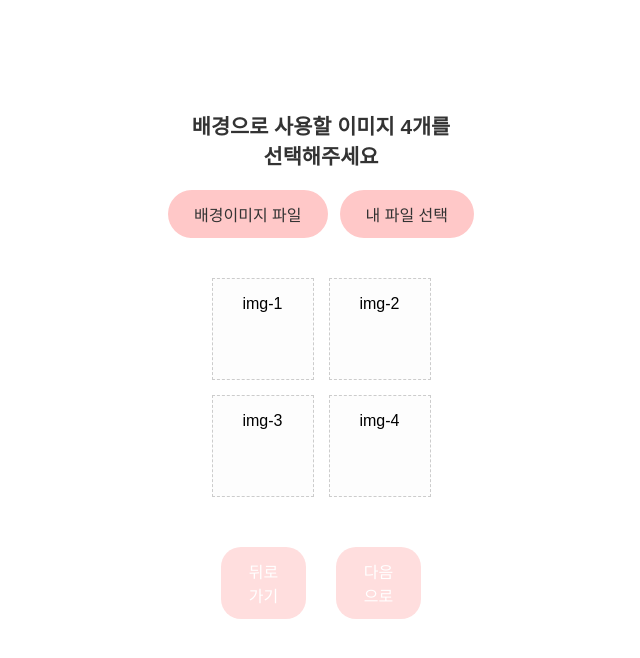
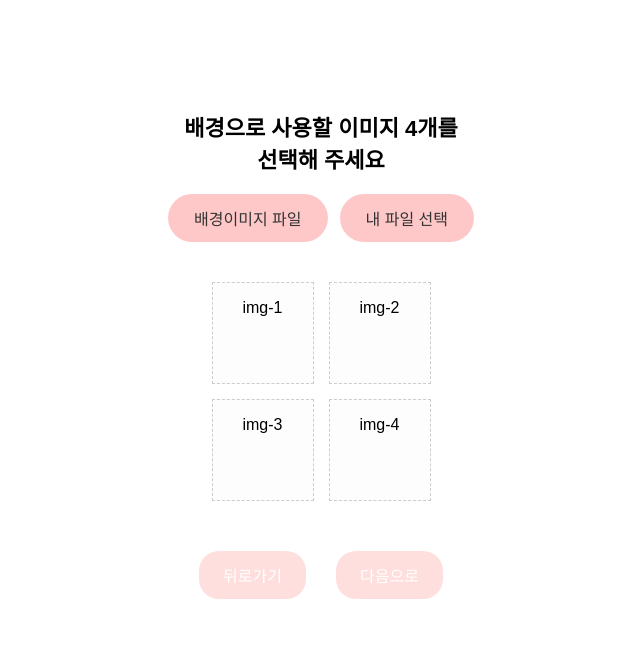
Before and after one commit to xeon-243859/ppongtok-app, a React (Vite) app: page /image/select in a window 1280 px wide. Shown: the top 658 px of the page, without its empty margins (319-959 px from the left). Built offline with nearby package versions, Linux system fonts and the light colour scheme.

Commit message:
✨ ImageSelectPage 최종 정리: 타자체 두줄 문구 + 예쁜 버튼 정렬 + 2x2 슬롯

```diff
--- a/src/pages/ImageSelectPage.css
+++ b/src/pages/ImageSelectPage.css
@@ -6,14 +6,33 @@
   text-align: center;
 }
 
-.image-select-title {
-  font-size: 1.3rem;
+/* ✅ 타자체 두 줄 */
+.typing-text {
+  text-align: center;
+  margin-top: 60px;
+  margin-bottom: 20px;
+  font-size: 22px;
   font-weight: bold;
-  color: #333;
-  margin-top: 60px; /* 🔽 여백 추가 */
-  margin-bottom: 20px;
 }
 
+.typing-text .line1,
+.typing-text .line2 {
+  animation: typing 1.2s steps(20) forwards;
+  white-space: nowrap;
+  overflow: hidden;
+  border-right: none;
+}
+
+.typing-text .line2 {
+  animation-delay: 1.2s;
+}
+
+@keyframes typing {
+  from { width: 0; }
+  to { width: 100%; }
+}
+
+/* ✅ 감성 버튼 + 한 줄 유지 */
 .file-button-group {
   display: flex;
   gap: 12px;
@@ -22,6 +41,7 @@
 }
 
 .file-button-group button {
+  white-space: nowrap;
   padding: 12px 26px;
   font-size: 1rem;
   background-color: #ffc8c8;
@@ -37,9 +57,10 @@
   background-color: #ff9e9e;
 }
 
+/* ✅ 2행 2열 슬롯 정렬 */
 .image-slots-grid {
   display: grid;
-  grid-template-columns: repeat(2, 1fr); /* ✅ 2행 2열 배치 */
+  grid-template-columns: repeat(2, 1fr);
   gap: 15px;
   margin: 20px 0;
 }
@@ -72,18 +93,19 @@
   cursor: pointer;
 }
 
+/* ✅ 가로 정렬 버튼 */
 .button-group {
   display: flex;
-  justify-content: space-between;
+  justify-content: center;
+  gap: 30px;
   margin-top: 30px;
-  width: 200px;
 }
 
 .button-group button {
-  padding: 10px 20px;
-  font-size: 0.9rem;
+  padding: 12px 24px;
+  font-size: 0.95rem;
   border: none;
-  border-radius: 20px;
+  border-radius: 25px;
   background-color: #ffb6b6;
   color: white;
   cursor: pointer;
--- a/src/pages/ImageSelectPage.jsx
+++ b/src/pages/ImageSelectPage.jsx
@@ -57,9 +57,10 @@ const ImageSelectPage = () => {
 
   return (
     <div className="image-select-container">
-      <h2 className="image-select-title">
-        배경으로 사용할 이미지 4개를<br />선택해주세요
-      </h2>
+      <div className="typing-text">
+        <div className="line1">배경으로 사용할 이미지 4개를</div>
+        <div className="line2">선택해 주세요</div>
+      </div>
 
       <div className="file-button-group">
         <button onClick={handleImageFile}>배경이미지 파일</button>
```
